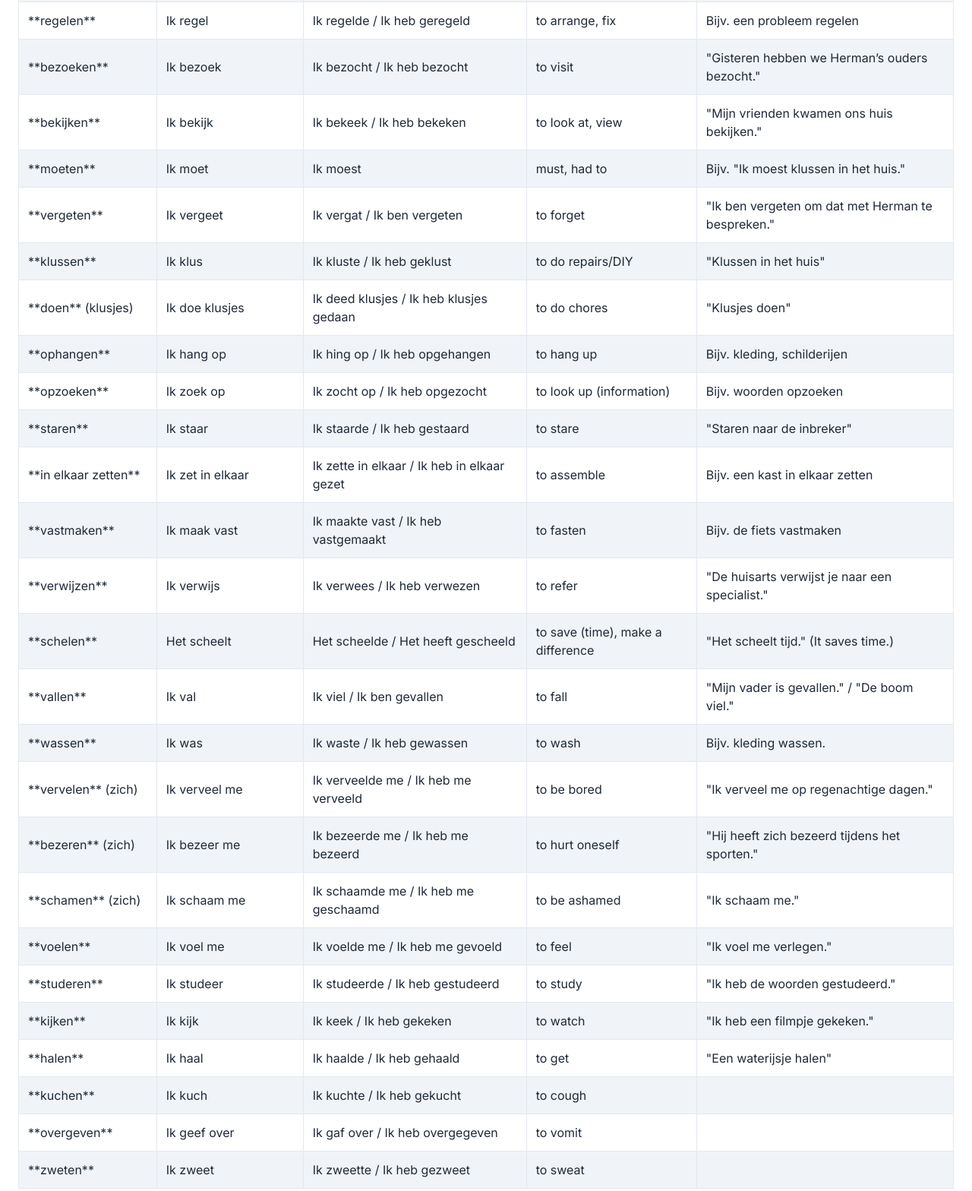
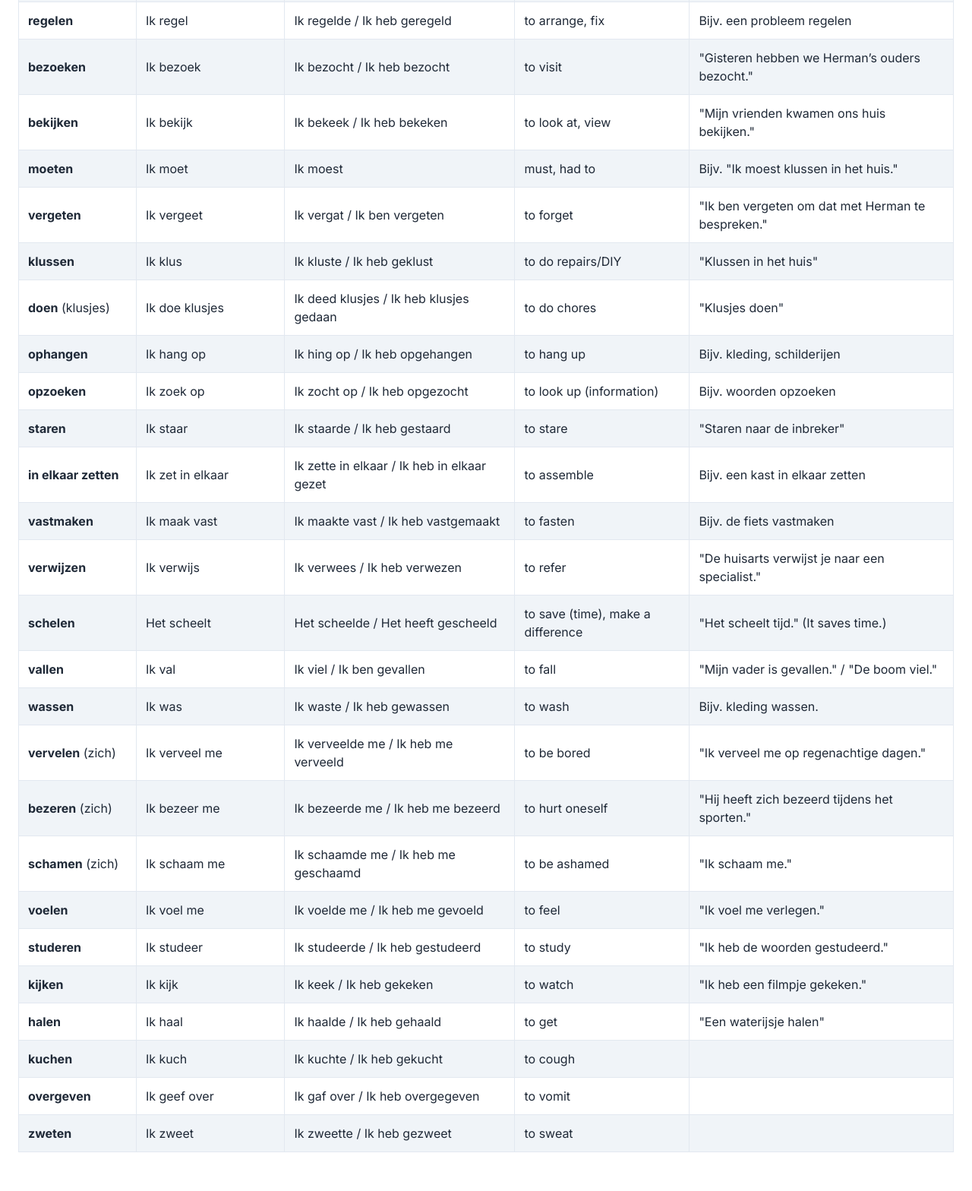
Before and after one commit to MelissaKhattar/Dutchnotes, a plain HTML site: page index.html in a window 1280 px wide. Shown: the part 2706-4274 px from the top of the page at 76% size. Drawn offline with nearby package versions, Linux system fonts and the light colour scheme.

Commit message:
index.html

```diff
--- a/index.html
+++ b/index.html
@@ -145,42 +145,42 @@
                         </tr>
                     </thead>
                     <tbody>
-                        <tr><td>**doorgaan**</td><td>Ik ga door</td><td>Ik ging door / Ik ben doorgegaan</td><td>to continue</td><td></td></tr>
-                        <tr><td>**helpen**</td><td>Ik help</td><td>Ik hielp / Ik heb geholpen</td><td>to help</td><td>Vaak met "om te" + infinitief: "helpen om te leren"</td></tr>
-                        <tr><td>**vieren**</td><td>Ik vier</td><td>Ik vierde / Ik heb gevierd</td><td>to celebrate</td><td>Bijv. een verjaardag vieren</td></tr>
-                        <tr><td>**bakken**</td><td>Ik bak</td><td>Ik bakte / Ik heb gebakken</td><td>to bake</td><td>Taart bakken</td></tr>
-                        <tr><td>**maken**</td><td>Ik maak</td><td>Ik maakte / Ik heb gemaakt</td><td>to make</td><td>Taart maken</td></tr>
-                        <tr><td>**zakken**</td><td>Ik zak</td><td>Ik zakte / Ik ben gezakt</td><td>to fail (exam)</td><td>Tegenovergestelde van 'slagen'</td></tr>
-                        <tr><td>**slagen**</td><td>Ik slaag</td><td>Ik slaagde / Ik ben geslaagd</td><td>to succeed (exam)</td><td>"Geslaagd zijn" (to have succeeded)</td></tr>
-                        <tr><td>**vasthouden**</td><td>Ik houd vast</td><td>Ik hield vast / Ik heb vastgehouden</td><td>to hold</td><td>Bijv. "De man houdt het jongetje vast."</td></tr>
-                        <tr><td>**raken** (emotioneel)</td><td>De foto raakt me</td><td>De foto raakte me / De foto heeft me geraakt</td><td>to affect emotionally</td><td>Niet fysiek aanraken</td></tr>
-                        <tr><td>**aanraken** (fysiek)</td><td>Ik raak aan</td><td>Ik raakte aan / Ik heb aangeraakt</td><td>to touch (physically)</td><td></td></tr>
-                        <tr><td>**regelen**</td><td>Ik regel</td><td>Ik regelde / Ik heb geregeld</td><td>to arrange, fix</td><td>Bijv. een probleem regelen</td></tr>
-                        <tr><td>**bezoeken**</td><td>Ik bezoek</td><td>Ik bezocht / Ik heb bezocht</td><td>to visit</td><td>"Gisteren hebben we Herman’s ouders bezocht."</td></tr>
-                        <tr><td>**bekijken**</td><td>Ik bekijk</td><td>Ik bekeek / Ik heb bekeken</td><td>to look at, view</td><td>"Mijn vrienden kwamen ons huis bekijken."</td></tr>
-                        <tr><td>**moeten**</td><td>Ik moet</td><td>Ik moest</td><td>must, had to</td><td>Bijv. "Ik moest klussen in het huis."</td></tr>
-                        <tr><td>**vergeten**</td><td>Ik vergeet</td><td>Ik vergat / Ik ben vergeten</td><td>to forget</td><td>"Ik ben vergeten om dat met Herman te bespreken."</td></tr>
-                        <tr><td>**klussen**</td><td>Ik klus</td><td>Ik kluste / Ik heb geklust</td><td>to do repairs/DIY</td><td>"Klussen in het huis"</td></tr>
-                        <tr><td>**doen** (klusjes)</td><td>Ik doe klusjes</td><td>Ik deed klusjes / Ik heb klusjes gedaan</td><td>to do chores</td><td>"Klusjes doen"</td></tr>
-                        <tr><td>**ophangen**</td><td>Ik hang op</td><td>Ik hing op / Ik heb opgehangen</td><td>to hang up</td><td>Bijv. kleding, schilderijen</td></tr>
-                        <tr><td>**opzoeken**</td><td>Ik zoek op</td><td>Ik zocht op / Ik heb opgezocht</td><td>to look up (information)</td><td>Bijv. woorden opzoeken</td></tr>
-                        <tr><td>**staren**</td><td>Ik staar</td><td>Ik staarde / Ik heb gestaard</td><td>to stare</td><td>"Staren naar de inbreker"</td></tr>
-                        <tr><td>**in elkaar zetten**</td><td>Ik zet in elkaar</td><td>Ik zette in elkaar / Ik heb in elkaar gezet</td><td>to assemble</td><td>Bijv. een kast in elkaar zetten</td></tr>
-                        <tr><td>**vastmaken**</td><td>Ik maak vast</td><td>Ik maakte vast / Ik heb vastgemaakt</td><td>to fasten</td><td>Bijv. de fiets vastmaken</td></tr>
-                        <tr><td>**verwijzen**</td><td>Ik verwijs</td><td>Ik verwees / Ik heb verwezen</td><td>to refer</td><td>"De huisarts verwijst je naar een specialist."</td></tr>
-                        <tr><td>**schelen**</td><td>Het scheelt</td><td>Het scheelde / Het heeft gescheeld</td><td>to save (time), make a difference</td><td>"Het scheelt tijd." (It saves time.)</td></tr>
-                        <tr><td>**vallen**</td><td>Ik val</td><td>Ik viel / Ik ben gevallen</td><td>to fall</td><td>"Mijn vader is gevallen." / "De boom viel."</td></tr>
-                        <tr><td>**wassen**</td><td>Ik was</td><td>Ik waste / Ik heb gewassen</td><td>to wash</td><td>Bijv. kleding wassen.</td></tr>
-                        <tr><td>**vervelen** (zich)</td><td>Ik verveel me</td><td>Ik verveelde me / Ik heb me verveeld</td><td>to be bored</td><td>"Ik verveel me op regenachtige dagen."</td></tr>
-                        <tr><td>**bezeren** (zich)</td><td>Ik bezeer me</td><td>Ik bezeerde me / Ik heb me bezeerd</td><td>to hurt oneself</td><td>"Hij heeft zich bezeerd tijdens het sporten."</td></tr>
-                        <tr><td>**schamen** (zich)</td><td>Ik schaam me</td><td>Ik schaamde me / Ik heb me geschaamd</td><td>to be ashamed</td><td>"Ik schaam me."</td></tr>
-                        <tr><td>**voelen**</td><td>Ik voel me</td><td>Ik voelde me / Ik heb me gevoeld</td><td>to feel</td><td>"Ik voel me verlegen."</td></tr>
-                        <tr><td>**studeren**</td><td>Ik studeer</td><td>Ik studeerde / Ik heb gestudeerd</td><td>to study</td><td>"Ik heb de woorden gestudeerd."</td></tr>
-                        <tr><td>**kijken**</td><td>Ik kijk</td><td>Ik keek / Ik heb gekeken</td><td>to watch</td><td>"Ik heb een filmpje gekeken."</td></tr>
-                        <tr><td>**halen**</td><td>Ik haal</td><td>Ik haalde / Ik heb gehaald</td><td>to get</td><td>"Een waterijsje halen"</td></tr>
-                        <tr><td>**kuchen**</td><td>Ik kuch</td><td>Ik kuchte / Ik heb gekucht</td><td>to cough</td><td></td></tr>
-                        <tr><td>**overgeven**</td><td>Ik geef over</td><td>Ik gaf over / Ik heb overgegeven</td><td>to vomit</td><td></td></tr>
-                        <tr><td>**zweten**</td><td>Ik zweet</td><td>Ik zweette / Ik heb gezweet</td><td>to sweat</td><td></td></tr>
+                        <tr><td><strong>doorgaan</strong></td><td>Ik ga door</td><td>Ik ging door / Ik ben doorgegaan</td><td>to continue</td><td></td></tr>
+                        <tr><td><strong>helpen</strong></td><td>Ik help</td><td>Ik hielp / Ik heb geholpen</td><td>to help</td><td>Vaak met "om te" + infinitief: "helpen om te leren"</td></tr>
+                        <tr><td><strong>vieren</strong></td><td>Ik vier</td><td>Ik vierde / Ik heb gevierd</td><td>to celebrate</td><td>Bijv. een verjaardag vieren</td></tr>
+                        <tr><td><strong>bakken</strong></td><td>Ik bak</td><td>Ik bakte / Ik heb gebakken</td><td>to bake</td><td>Taart bakken</td></tr>
+                        <tr><td><strong>maken</strong></td><td>Ik maak</td><td>Ik maakte / Ik heb gemaakt</td><td>to make</td><td>Taart maken</td></tr>
+                        <tr><td><strong>zakken</strong></td><td>Ik zak</td><td>Ik zakte / Ik ben gezakt</td><td>to fail (exam)</td><td>Tegenovergestelde van 'slagen'</td></tr>
+                        <tr><td><strong>slagen</strong></td><td>Ik slaag</td><td>Ik slaagde / Ik ben geslaagd</td><td>to succeed (exam)</td><td>"Geslaagd zijn" (to have succeeded)</td></tr>
+                        <tr><td><strong>vasthouden</strong></td><td>Ik houd vast</td><td>Ik hield vast / Ik heb vastgehouden</td><td>to hold</td><td>Bijv. "De man houdt het jongetje vast."</td></tr>
+                        <tr><td><strong>raken</strong> (emotioneel)</td><td>De foto raakt me</td><td>De foto raakte me / De foto heeft me geraakt</td><td>to affect emotionally</td><td>Niet fysiek aanraken</td></tr>
+                        <tr><td><strong>aanraken</strong> (fysiek)</td><td>Ik raak aan</td><td>Ik raakte aan / Ik heb aangeraakt</td><td>to touch (physically)</td><td></td></tr>
+                        <tr><td><strong>regelen</strong></td><td>Ik regel</td><td>Ik regelde / Ik heb geregeld</td><td>to arrange, fix</td><td>Bijv. een probleem regelen</td></tr>
+                        <tr><td><strong>bezoeken</strong></td><td>Ik bezoek</td><td>Ik bezocht / Ik heb bezocht</td><td>to visit</td><td>"Gisteren hebben we Herman’s ouders bezocht."</td></tr>
+                        <tr><td><strong>bekijken</strong></td><td>Ik bekijk</td><td>Ik bekeek / Ik heb bekeken</td><td>to look at, view</td><td>"Mijn vrienden kwamen ons huis bekijken."</td></tr>
+                        <tr><td><strong>moeten</strong></td><td>Ik moet</td><td>Ik moest</td><td>must, had to</td><td>Bijv. "Ik moest klussen in het huis."</td></tr>
+                        <tr><td><strong>vergeten</strong></td><td>Ik vergeet</td><td>Ik vergat / Ik ben vergeten</td><td>to forget</td><td>"Ik ben vergeten om dat met Herman te bespreken."</td></tr>
+                        <tr><td><strong>klussen</strong></td><td>Ik klus</td><td>Ik kluste / Ik heb geklust</td><td>to do repairs/DIY</td><td>"Klussen in het huis"</td></tr>
+                        <tr><td><strong>doen</strong> (klusjes)</td><td>Ik doe klusjes</td><td>Ik deed klusjes / Ik heb klusjes gedaan</td><td>to do chores</td><td>"Klusjes doen"</td></tr>
+                        <tr><td><strong>ophangen</strong></td><td>Ik hang op</td><td>Ik hing op / Ik heb opgehangen</td><td>to hang up</td><td>Bijv. kleding, schilderijen</td></tr>
+                        <tr><td><strong>opzoeken</strong></td><td>Ik zoek op</td><td>Ik zocht op / Ik heb opgezocht</td><td>to look up (information)</td><td>Bijv. woorden opzoeken</td></tr>
+                        <tr><td><strong>staren</strong></td><td>Ik staar</td><td>Ik staarde / Ik heb gestaard</td><td>to stare</td><td>"Staren naar de inbreker"</td></tr>
+                        <tr><td><strong>in elkaar zetten</strong></td><td>Ik zet in elkaar</td><td>Ik zette in elkaar / Ik heb in elkaar gezet</td><td>to assemble</td><td>Bijv. een kast in elkaar zetten</td></tr>
+                        <tr><td><strong>vastmaken</strong></td><td>Ik maak vast</td><td>Ik maakte vast / Ik heb vastgemaakt</td><td>to fasten</td><td>Bijv. de fiets vastmaken</td></tr>
+                        <tr><td><strong>verwijzen</strong></td><td>Ik verwijs</td><td>Ik verwees / Ik heb verwezen</td><td>to refer</td><td>"De huisarts verwijst je naar een specialist."</td></tr>
+                        <tr><td><strong>schelen</strong></td><td>Het scheelt</td><td>Het scheelde / Het heeft gescheeld</td><td>to save (time), make a difference</td><td>"Het scheelt tijd." (It saves time.)</td></tr>
+                        <tr><td><strong>vallen</strong></td><td>Ik val</td><td>Ik viel / Ik ben gevallen</td><td>to fall</td><td>"Mijn vader is gevallen." / "De boom viel."</td></tr>
+                        <tr><td><strong>wassen</strong></td><td>Ik was</td><td>Ik waste / Ik heb gewassen</td><td>to wash</td><td>Bijv. kleding wassen.</td></tr>
+                        <tr><td><strong>vervelen</strong> (zich)</td><td>Ik verveel me</td><td>Ik verveelde me / Ik heb me verveeld</td><td>to be bored</td><td>"Ik verveel me op regenachtige dagen."</td></tr>
+                        <tr><td><strong>bezeren</strong> (zich)</td><td>Ik bezeer me</td><td>Ik bezeerde me / Ik heb me bezeerd</td><td>to hurt oneself</td><td>"Hij heeft zich bezeerd tijdens het sporten."</td></tr>
+                        <tr><td><strong>schamen</strong> (zich)</td><td>Ik schaam me</td><td>Ik schaamde me / Ik heb me geschaamd</td><td>to be ashamed</td><td>"Ik schaam me."</td></tr>
+                        <tr><td><strong>voelen</strong></td><td>Ik voel me</td><td>Ik voelde me / Ik heb me gevoeld</td><td>to feel</td><td>"Ik voel me verlegen."</td></tr>
+                        <tr><td><strong>studeren</strong></td><td>Ik studeer</td><td>Ik studeerde / Ik heb gestudeerd</td><td>to study</td><td>"Ik heb de woorden gestudeerd."</td></tr>
+                        <tr><td><strong>kijken</strong></td><td>Ik kijk</td><td>Ik keek / Ik heb gekeken</td><td>to watch</td><td>"Ik heb een filmpje gekeken."</td></tr>
+                        <tr><td><strong>halen</strong></td><td>Ik haal</td><td>Ik haalde / Ik heb gehaald</td><td>to get</td><td>"Een waterijsje halen"</td></tr>
+                        <tr><td><strong>kuchen</strong></td><td>Ik kuch</td><td>Ik kuchte / Ik heb gekucht</td><td>to cough</td><td></td></tr>
+                        <tr><td><strong>overgeven</strong></td><td>Ik geef over</td><td>Ik gaf over / Ik heb overgegeven</td><td>to vomit</td><td></td></tr>
+                        <tr><td><strong>zweten</strong></td><td>Ik zweet</td><td>Ik zweette / Ik heb gezweet</td><td>to sweat</td><td></td></tr>
                     </tbody>
                 </table>
             </div>
```
